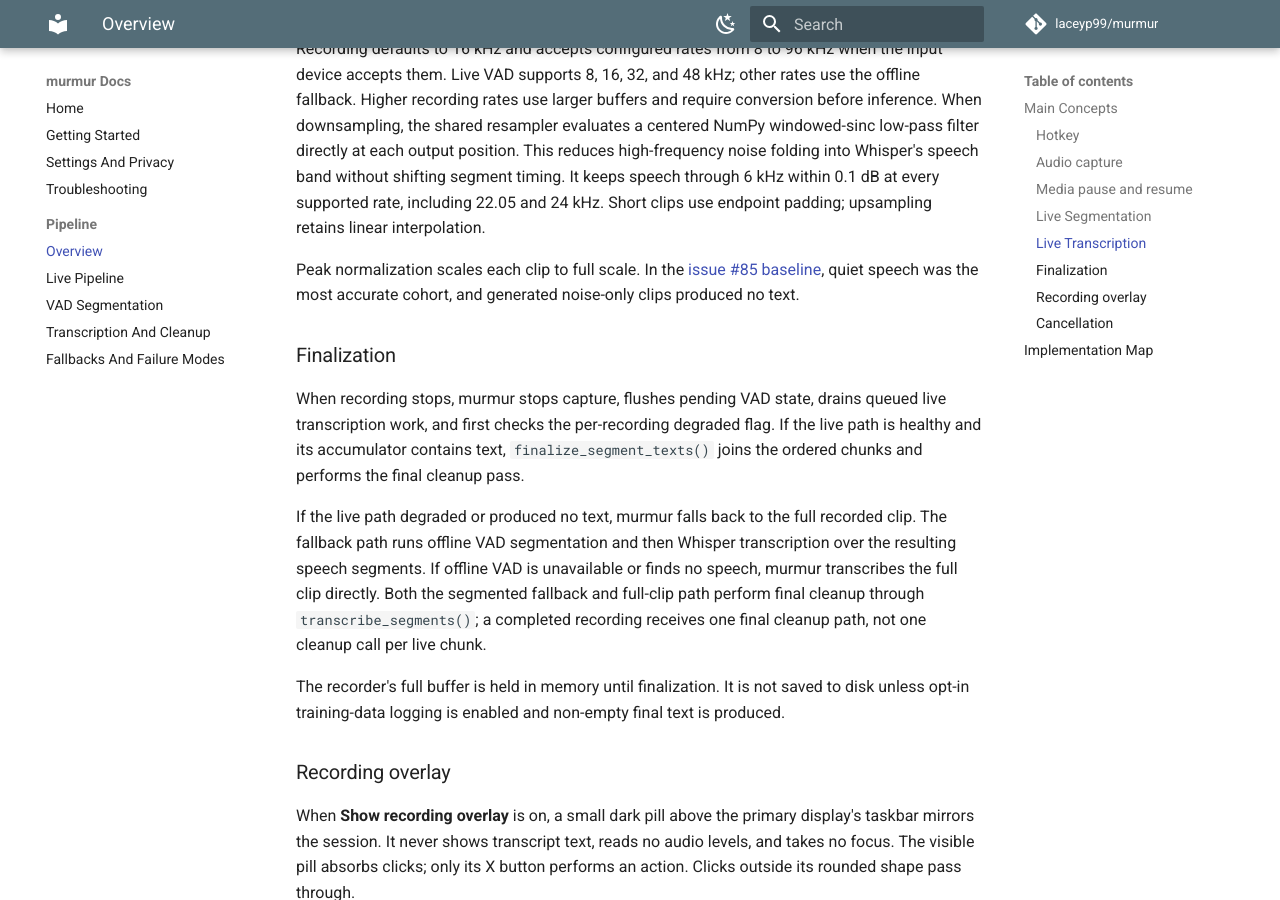
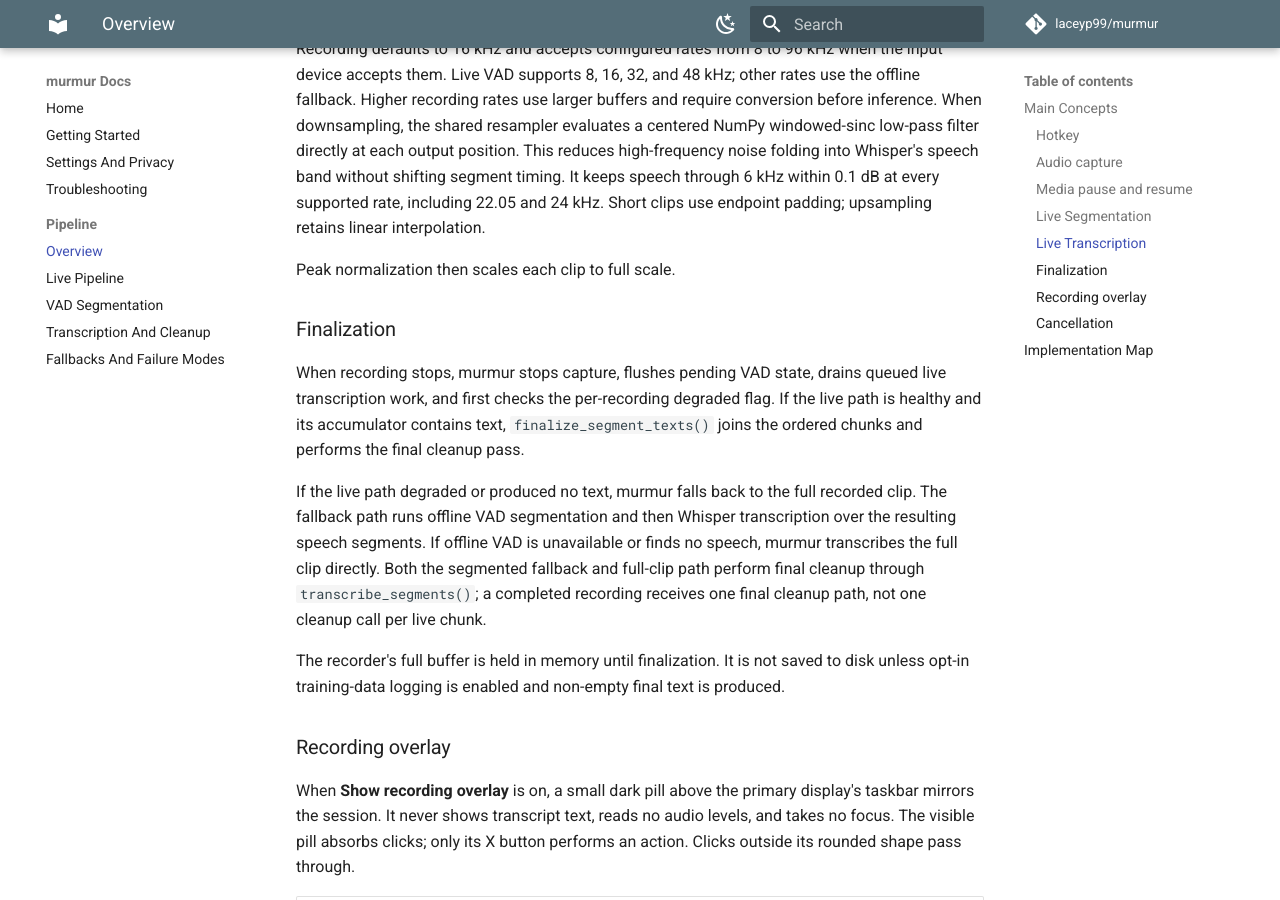
Before and after one commit to laceyp99/murmur, an MkDocs documentation site: the page built from docs/pipeline.md, in a window 1280 px wide and 900 px high, scrolled down 3306 px. Built offline with MkDocs 1.6.1 and Material for MkDocs 9.7.7, drawn with Linux system fonts in a browser that asks for light colours; comment, search, counter and statistics services are not loaded.

Commit message:
docs(pipeline): drop issue baseline note from normalization
Co-Authored-By: Claude Opus 5.5 <noreply@anthropic.com>

```diff
--- a/docs/pipeline.md
+++ b/docs/pipeline.md
@@ -218,9 +218,7 @@ without shifting segment timing. It keeps speech through 6 kHz within 0.1 dB at
 every supported rate, including 22.05 and 24 kHz. Short clips use endpoint
 padding; upsampling retains linear interpolation.
 
-Peak normalization scales each clip to full scale. In the
-[issue #85 baseline](https://github.com/laceyp99/murmur/issues/85), quiet speech
-was the most accurate cohort, and generated noise-only clips produced no text.
+Peak normalization then scales each clip to full scale.
 
 ### Finalization
 
```
